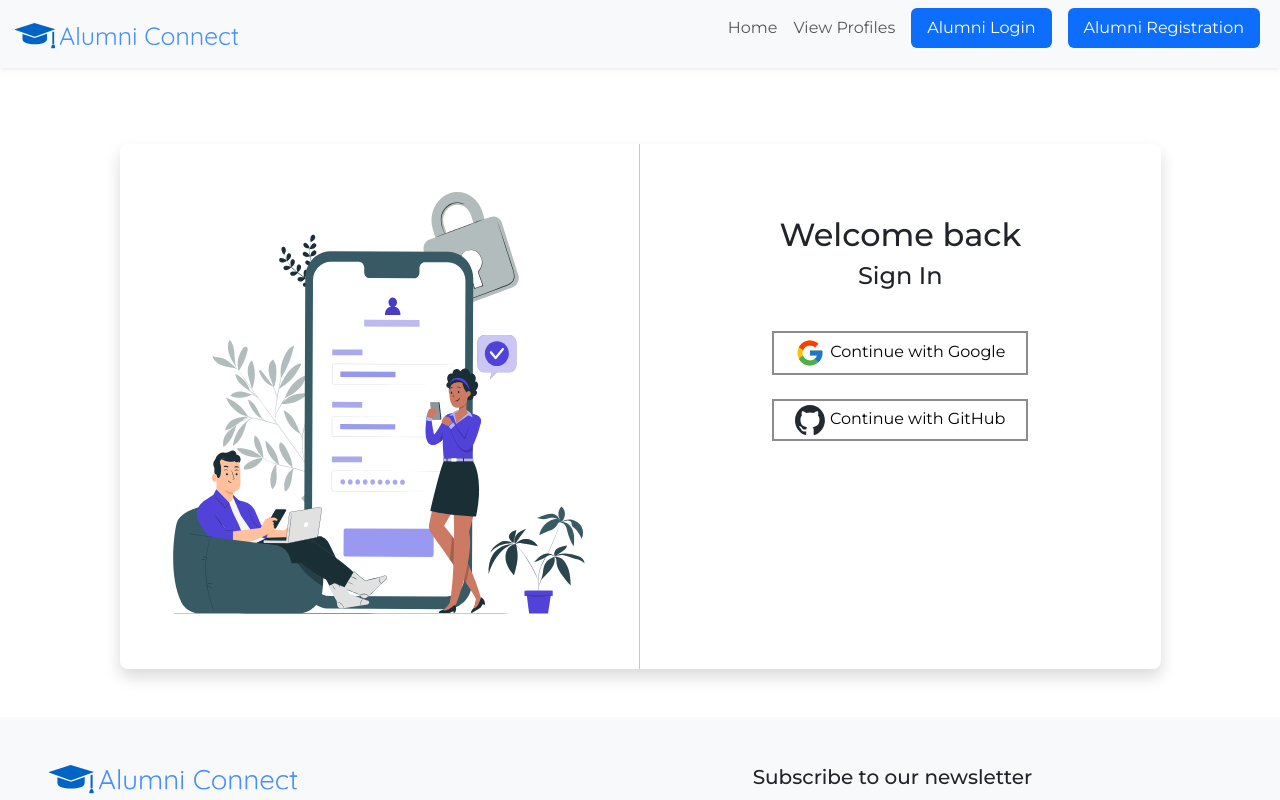
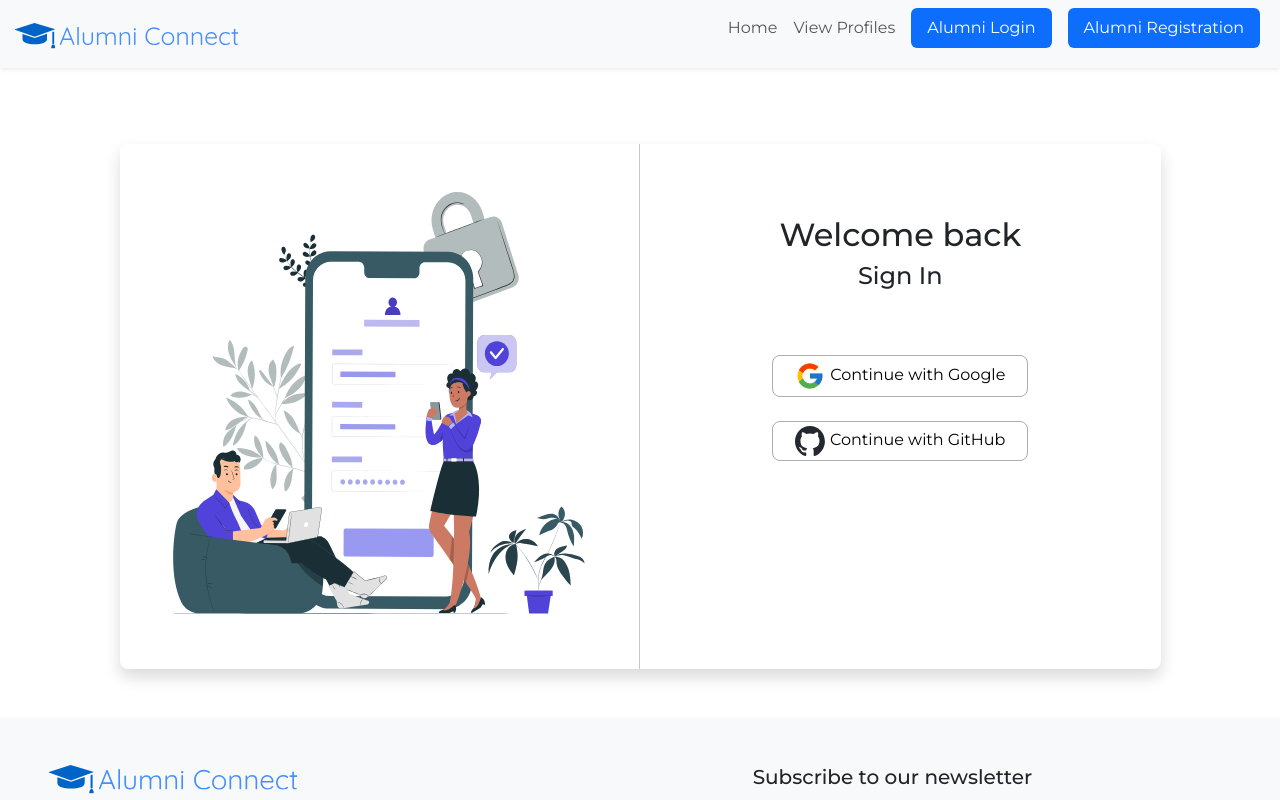
Before and after one commit to khubaibkm/alumniConnect, a React (Vite) app: page /signin in a window 1280 px wide. Shown: the top 800 px of the page. Built offline with nearby package versions, Linux system fonts and the light colour scheme; no server answers.

Commit message:
signup/in btns repaired

```diff
--- a/src/pages/SignIn.css
+++ b/src/pages/SignIn.css
@@ -13,10 +13,17 @@
 
 .signin {
     position: relative;
-    top: -1.5rem;
+    top: 0rem;
     width: 16rem;
     padding: 1%;
-    border: 2px solid #8c8c8c;
-    margin: auto;
+    border: 1px solid rgb(173, 173, 173);
+    border-radius: 8px;
+    color: black;
+    transition: all 0.4s ease;
+}
 
+.signin:hover {
+    cursor: pointer;
+    background-color: rgb(173, 173, 173) !important;
+    color: #fff;
 }
--- a/src/pages/SignUp.css
+++ b/src/pages/SignUp.css
@@ -13,11 +13,21 @@
 
  .signup {
      position: relative;
-     top: -1.5rem;
+     top: 0rem;
      width: 16rem;
      padding: 1%;
-     border: 2px solid #8c8c8c;
+     border: 1px solid rgb(173, 173, 173);
+     border-radius: 8px;
+     color: black;
+     transition: all 0.4s ease;
  }
+
+ .signup:hover {
+     cursor: pointer;
+     background-color: rgb(173, 173, 173) !important;
+     color: #fff;
+ }
+
 
  .container {
      margin-top: 0rem !important;
```
